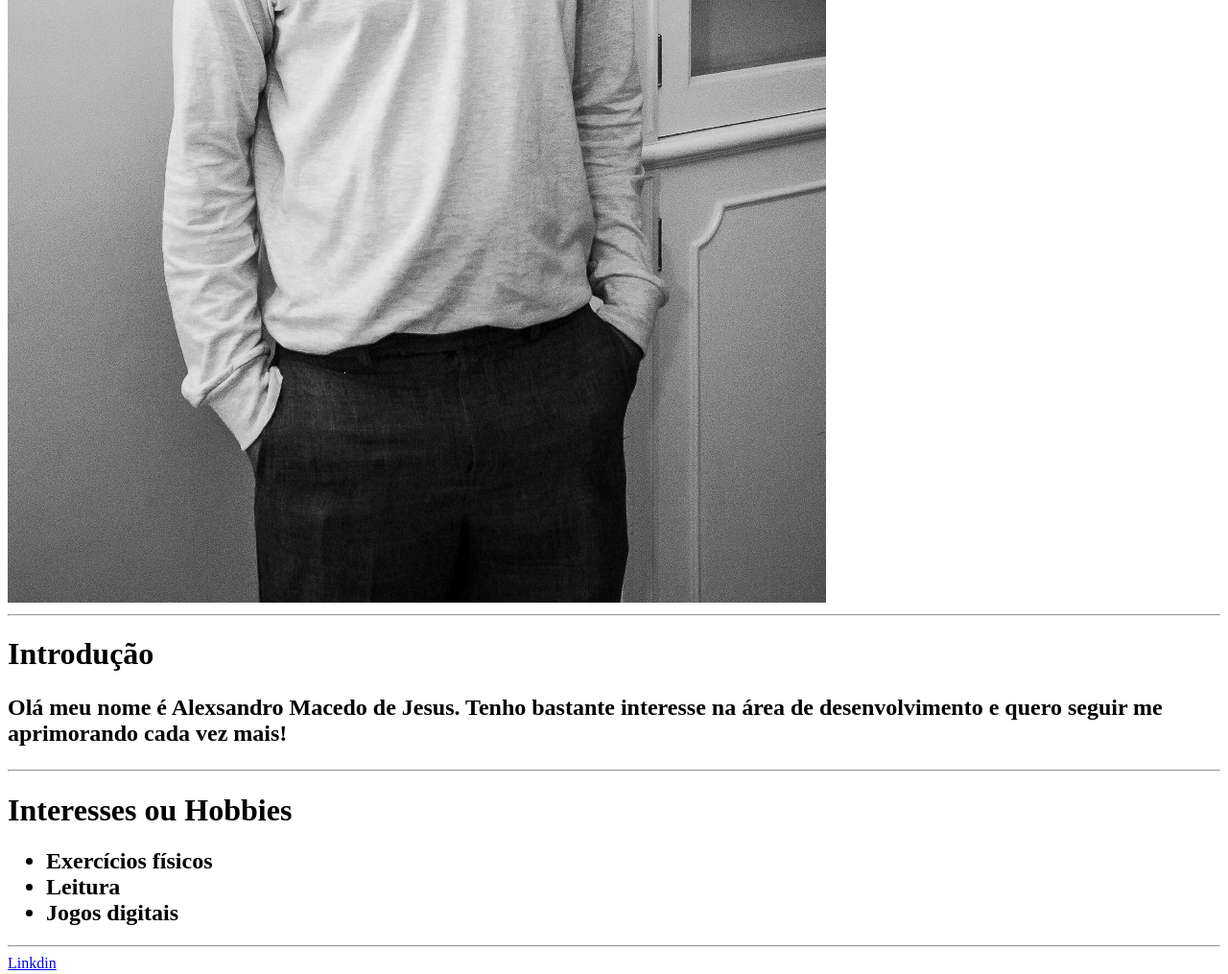
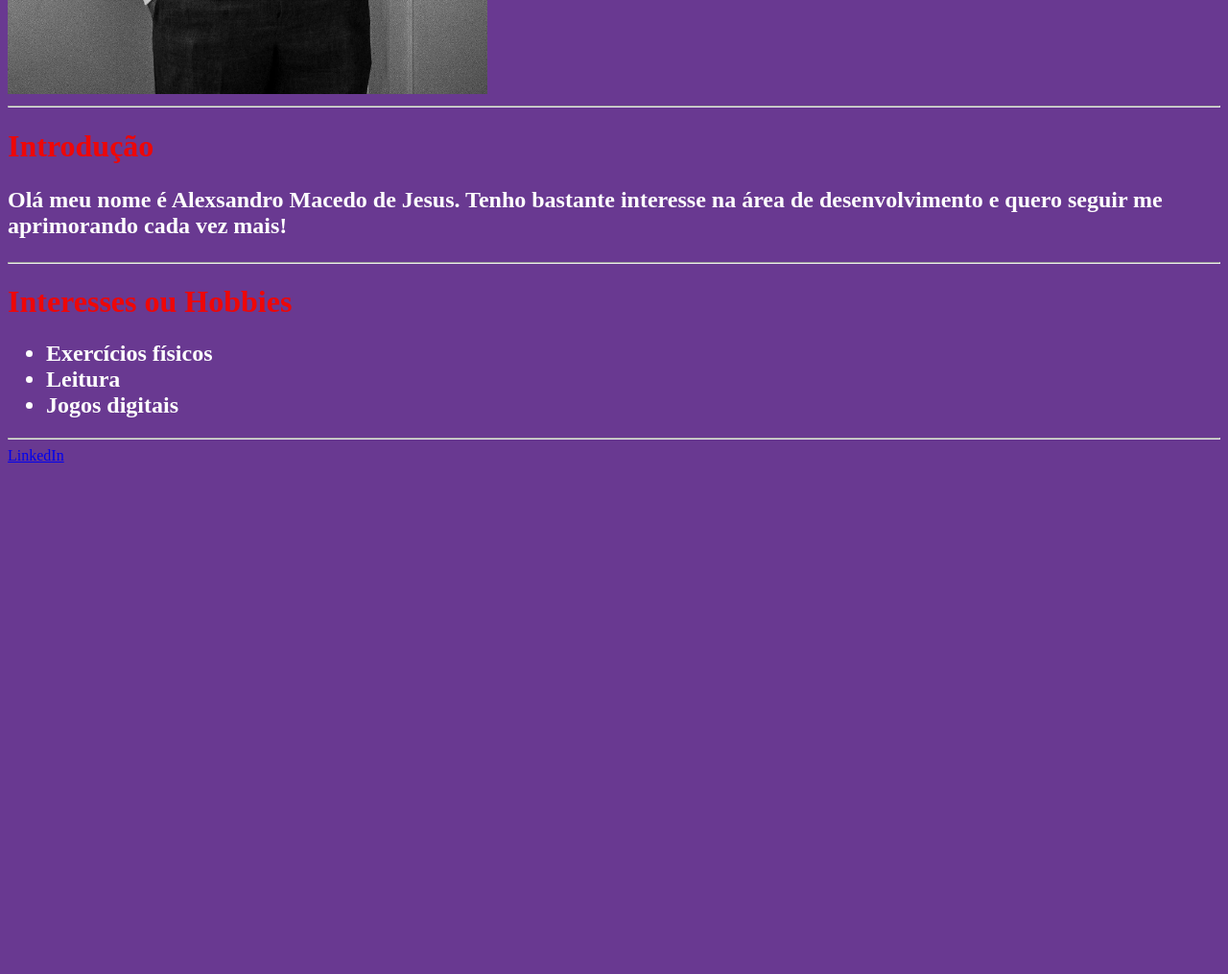
Before and after one commit to AlexxsandroM/fiap_front_end, a plain HTML site: page exercicio1/pagina_perfil.html in a window 1280 px wide. Shown: the part 660-1675 px from the top of the page at 96% size. After the commit the page ends 1152 px from the top, so only its background shows below. Drawn offline with Linux system fonts and the light colour scheme.

Commit message:
Att minha pagina.

```diff
--- /dev/null
+++ b/exercicio1/css/estilo.css
@@ -0,0 +1,9 @@
+h1{
+    color: rgb(238, 7, 7);
+}
+h2{
+    color: rgb(253, 253, 253);
+}
+body{
+    background-color: rgb(105, 57, 145);
+}
--- a/exercicio1/pagina_perfil.html
+++ b/exercicio1/pagina_perfil.html
@@ -1,12 +1,13 @@
 <!DOCTYPE html>
 <html lang="pt-br">
 <head>
+    <link rel="stylesheet" type="text/css" href="css/estilo.css">
     <meta charset="UTF-8">
     <meta name="viewport" content="width=device-width, initial-scale=1.0">
     <title>Página de Perfil</title>
 </head>
 <body>
-    <img src="img/imagemperfil.jpg">
+    <img src="img/imagemperfil.jpg" alt="Foto Perfil" width="500px" >
     <hr>
     <h1>Introdução</h1>
     <h2>
@@ -23,7 +24,7 @@
     </ul>
     <hr>
     <footer>
-        <a href="https://www.linkedin.com/in/alexsandro-macedo-53213a227/">Linkdin</a>
+        <a href="https://www.linkedin.com/in/alexsandro-macedo-53213a227/">LinkedIn</a>
     </footer>
 
 </body>
```
